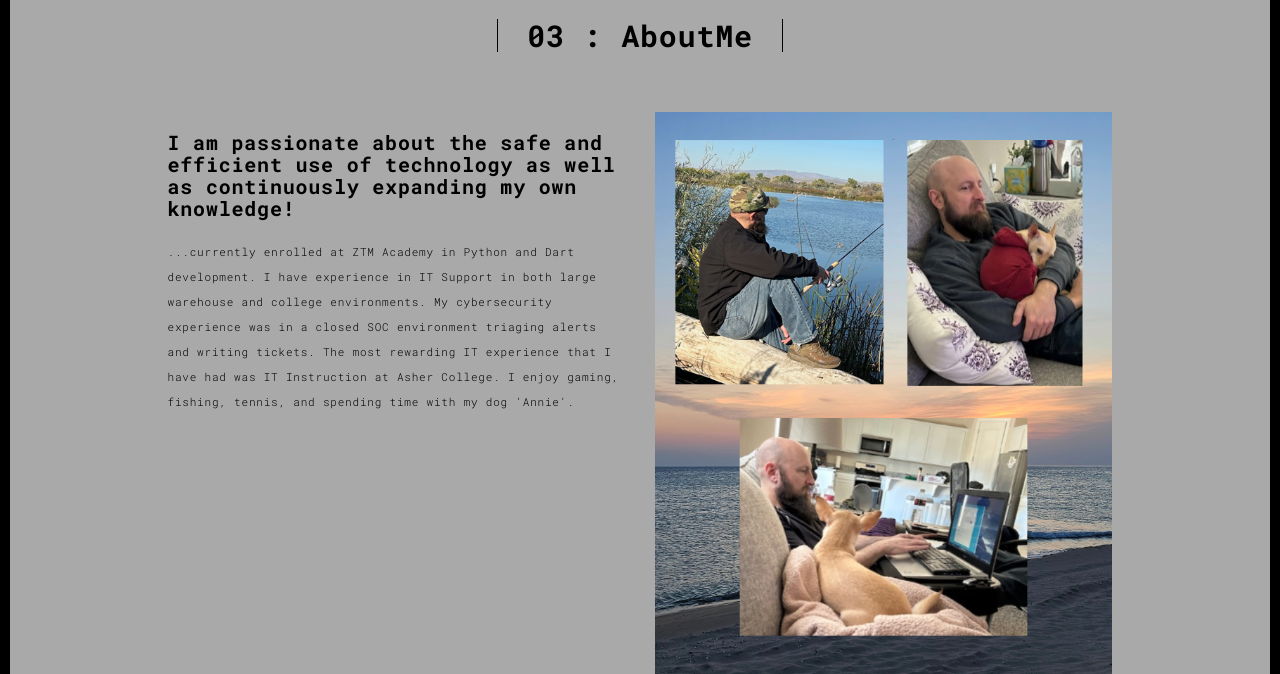
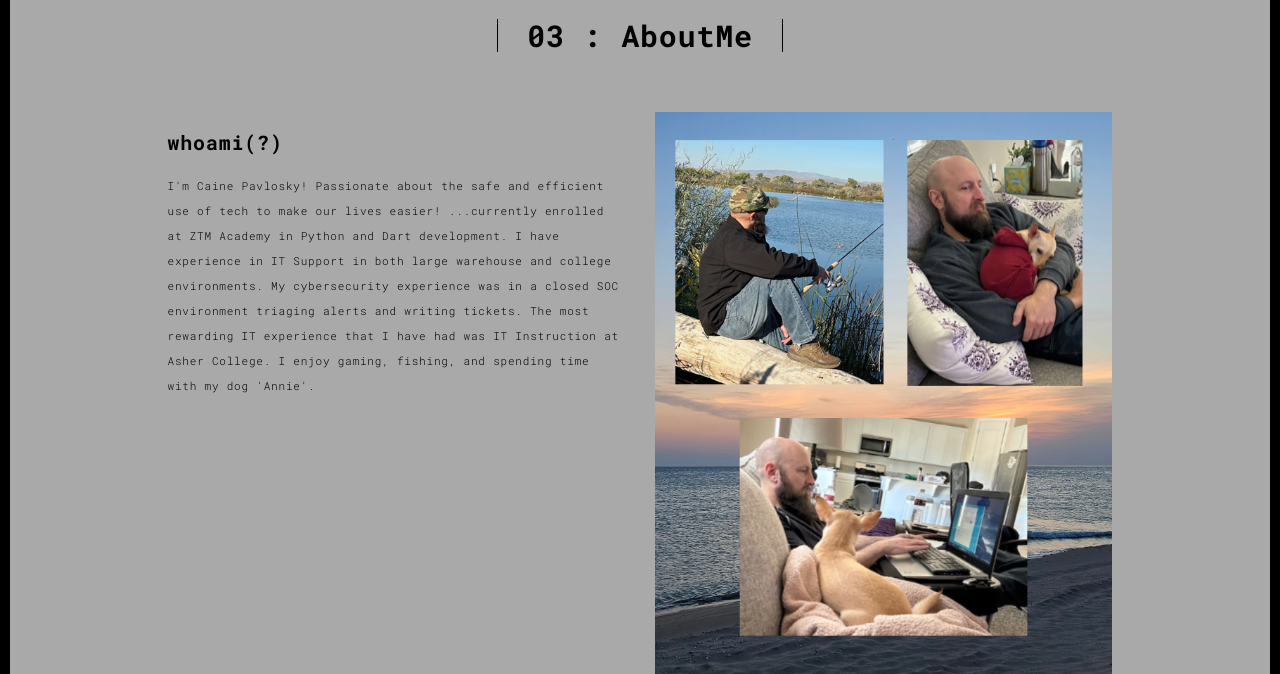
Before and after one commit to cainepavl/portfo, a Flask app: page /about.html in a window 1280 px wide. Shown: the part 90-764 px from the top of the page. Run offline with Flask 3, Linux system fonts and the light colour scheme; some libraries are stand-ins or nearby versions.

Commit message:
Update about.html

```diff
--- a/templates/about.html
+++ b/templates/about.html
@@ -61,12 +61,14 @@
             <div class="col-md-10 col-md-offset-1">
               <div class="row">
                 <div class="col-xs-12 col-md-6">
-                  <h3>I am passionate about the safe and efficient use of technology as well as continuously expanding my own knowledge!</h3>
-                  <p>...currently enrolled at ZTM Academy in Python and Dart development.
+                  <h3>whoami(?)</h3>
+                  <p>I'm Caine Pavlosky! Passionate about the safe and efficient use of
+                    tech to make our lives easier!
+                    ...currently enrolled at ZTM Academy in Python and Dart development.
                   I have experience in IT Support in both large warehouse and college environments.
                   My cybersecurity experience was in a closed SOC environment triaging alerts and writing tickets.
                   The most rewarding IT experience that I have had was IT Instruction at Asher College.
-                  I enjoy gaming, fishing, tennis, and spending time with my dog 'Annie'. </p>
+                  I enjoy gaming, fishing, and spending time with my dog 'Annie'. </p>
 <!--                   <h3>Ut enim ad minim  </h3> -->
 <!--                   <p>Duis aute irure dolor in reprehenderit in voluptate velit esse
                   cillum dolore eu fugiat nulla pariatur. Excepteur sint occaecat cupidatat non
```
